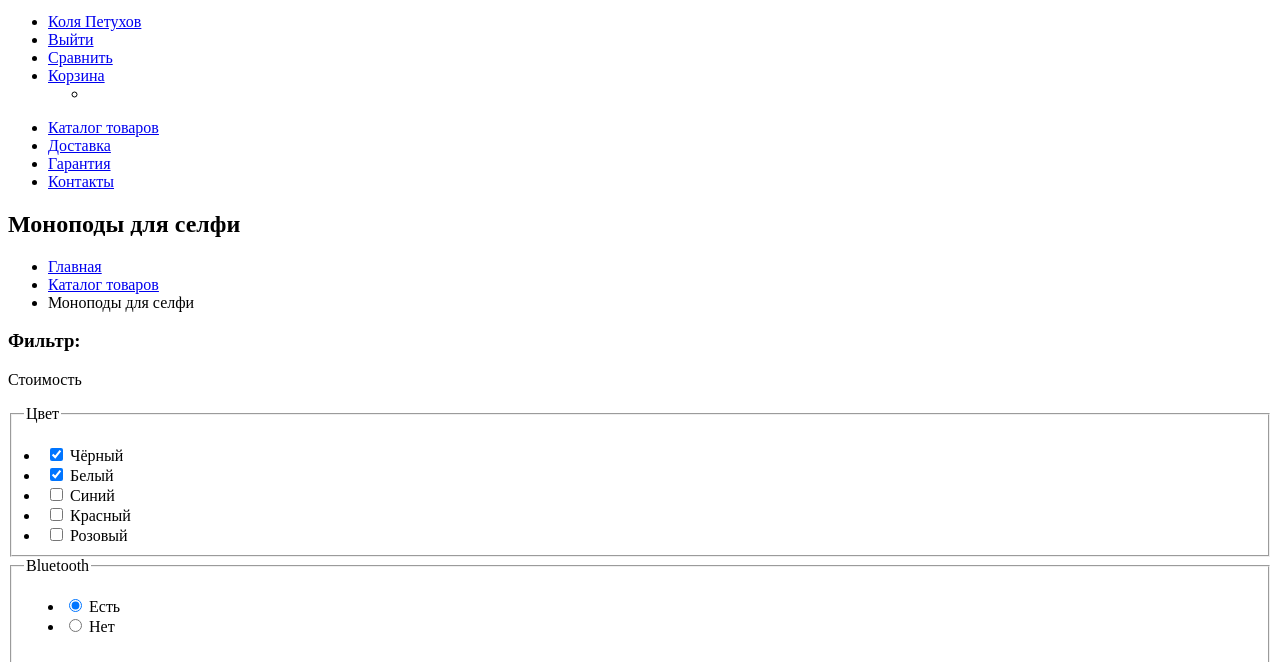
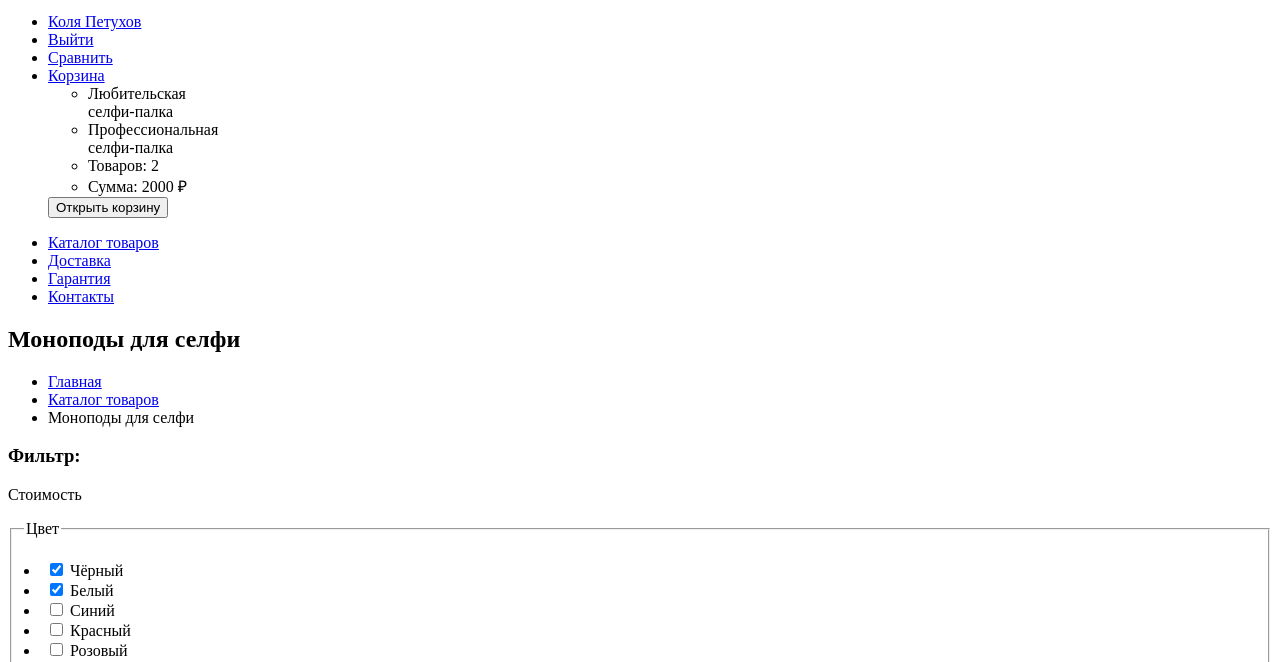
Before and after one commit to vetarara/2057771-device-34, a plain HTML site: page monopod.html in a window 1280 px wide. Shown: the part 122-784 px from the top of the page. Drawn offline with Linux system fonts and the light colour scheme.

Commit message:
добавила корзину в монопод

```diff
--- a/monopod.html
+++ b/monopod.html
@@ -31,13 +31,15 @@
             <li class="navigation-item">
               <a class="navigation-link" href="#">Корзина</a>
             </li>
-            <div><!--содержимое корзины-->
-              <ul>
-                <li>
-
-                </li>
-          </ul>
-
+            <div class="basket">
+              <ul class="basket-list">
+                <li class="basket-item">
+                  Любительская<br>селфи-палка</li>
+                <li class="basket-item">Профессиональная<br>селфи-палка</li>
+                <li class="basket-item">Товаров: 2</li>
+                <li class="basket-item">Сумма: 2000 ₽</li>
+              </ul>
+              <button type="submit">Открыть корзину</button>
             </div>
           </ul>
           <ul class="navigation-list">
```
